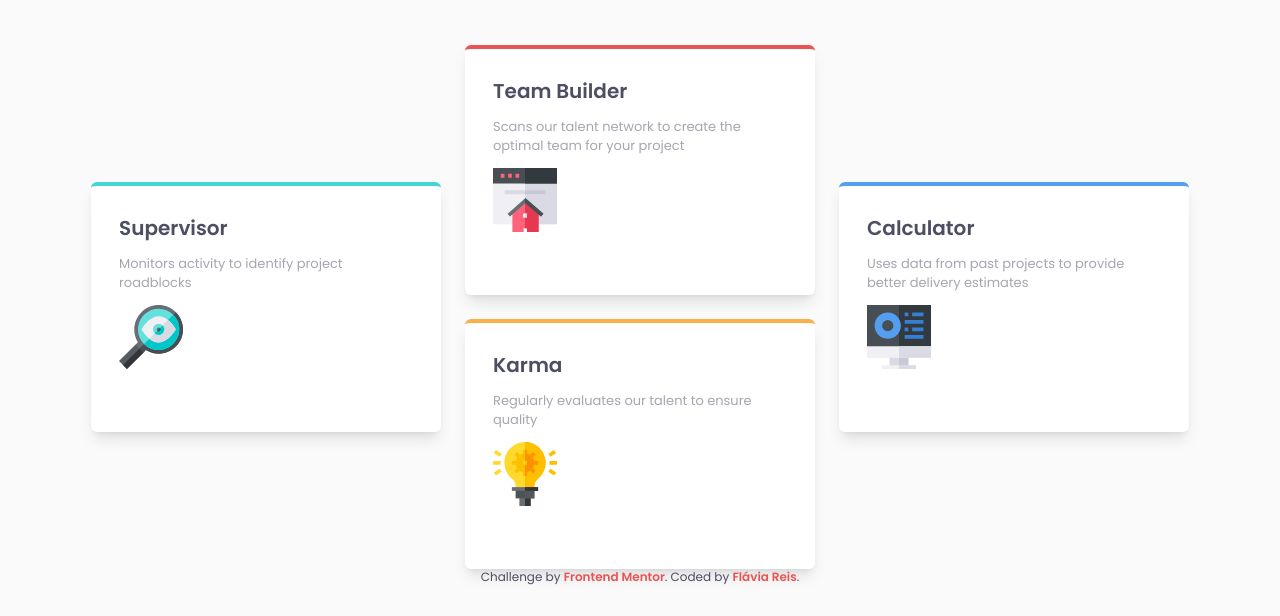
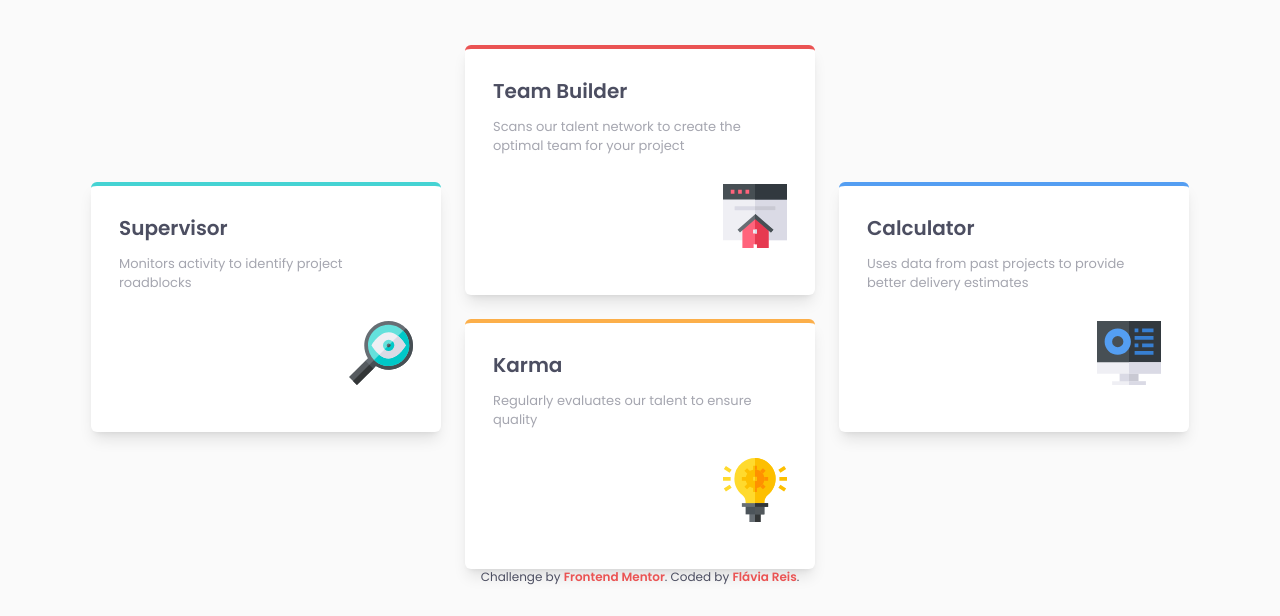
Before and after one commit to flaviare1s/four-card-feature-section, a website: page src/index.html in a window 1280 px wide. Shown: the part 184-800 px from the top of the page. Drawn offline with Linux system fonts and the light colour scheme.

Commit message:
Centralizing the images

```diff
--- a/src/index.html
+++ b/src/index.html
@@ -42,22 +42,30 @@
       <section class="bg-white shadow-lg rounded-md border-t-4 border-cyan p-7 h-54 md:w-90 md:h-62 lg:row-span-2 lg:m-auto">
         <h2 class="text-xl font-semibold">Supervisor</h2>
         <p class="text-sm opacity-50 py-3">Monitors activity to identify project roadblocks</p>
-        <img src="../images/icon-supervisor.svg" alt="Supervisor Icon">
+        <div class="flex justify-end items-center">
+          <img class="py-4" src="../images/icon-supervisor.svg" alt="Supervisor Icon">
+        </div>
       </section>
       <section class="bg-white shadow-lg rounded-md border-t-4 border-red p-7 h-54 md:w-90 md:h-62 lg:col-span-1">
         <h2 class="text-xl font-semibold">Team Builder</h2>
         <p class="text-sm opacity-50 py-3">Scans our talent network to create the optimal team for your project</p>
-        <img src="../images/icon-team-builder.svg" alt="Team Builder Icon">
+        <div class="flex justify-end items-center">
+          <img class="py-4" src="../images/icon-team-builder.svg" alt="Team Builder Icon">
+        </div>
       </section>
       <section class="bg-white shadow-lg rounded-md border-t-4 border-orange p-7 h-54 md:w-90 md:h-62 lg:row-span-1 lg:col-span-1 lg:order-last">
         <h2 class="text-xl font-semibold">Karma</h2>
         <p class="text-sm opacity-50 py-3">Regularly evaluates our talent to ensure quality</p>
-        <img src="../images/icon-karma.svg" alt="Karma Icon">
+        <div class="flex justify-end items-center">
+          <img class="py-4" src="../images/icon-karma.svg" alt="Karma Icon">
+        </div>
       </section>
       <section class="bg-white shadow-lg rounded-md border-t-4 border-blue p-7 h-54 md:w-90 md:h-62 lg:row-span-2 lg:col-span-1 lg:order-3 m-auto">
         <h2 class="text-xl font-semibold">Calculator</h2>
         <p class="text-sm opacity-50 py-3">Uses data from past projects to provide better delivery estimates</p>
-        <img src="../images/icon-calculator.svg" alt="Calculator Icon">
+        <div class="flex justify-end items-center">
+          <img class="py-4" src="../images/icon-calculator.svg" alt="Calculator Icon">
+        </div>
       </section>
     </div>
 
```
Also changed, not shown: src/output.css.
